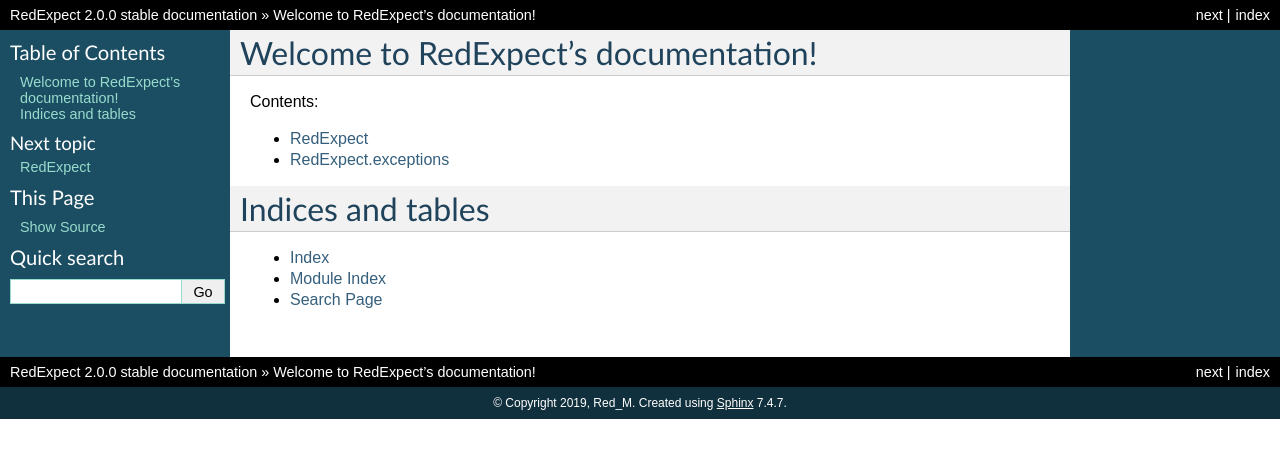
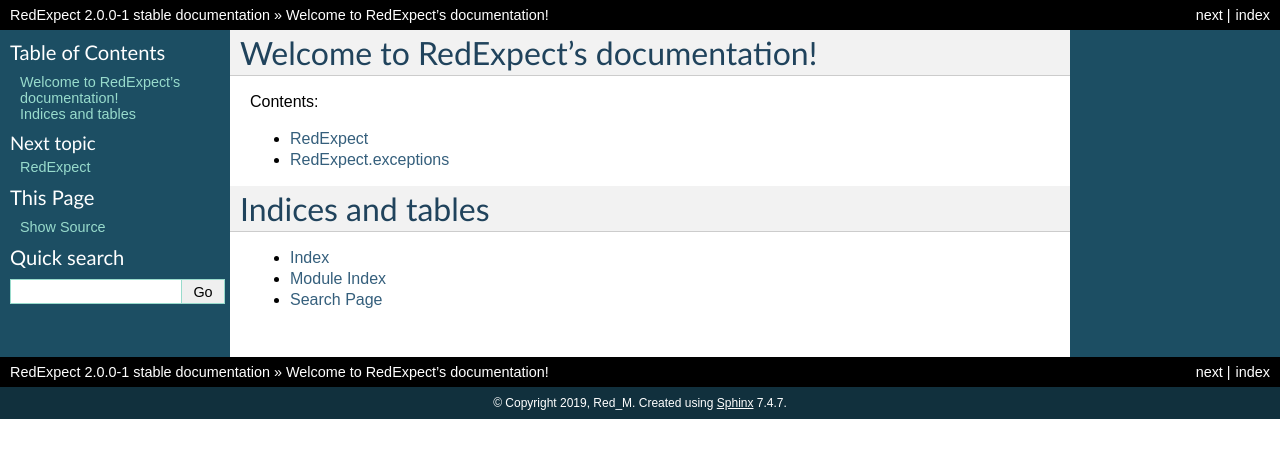
Before and after one commit to Red-M/RedExpect, a Sphinx documentation site: the page built from docs/source/index.rst, in a window 1280 px wide. Shown: the top 458 px of the page. Built offline with Sphinx 7.4.7, drawn with Linux system fonts in a browser that asks for light colours.

Commit message:
Post release 2.0.0-1.

```diff
--- a/docs/source/conf.py
+++ b/docs/source/conf.py
@@ -24,7 +24,7 @@
 author = u'Red_M'
 
 # The short X.Y version
-version = u'2.0.0'
+version = u'2.0.0-1'
 # The full version, including alpha/beta/rc tags
 release = version+' stable'
 
--- a/redexpect/__init__.py
+++ b/redexpect/__init__.py
@@ -23,7 +23,7 @@
 
 
 '''
-VERSION = '2.0.0'
+VERSION = '2.0.0-1'
 
 
 from redexpect.redexpect import RedExpect
```
Also changed, not shown: 1 other file.
